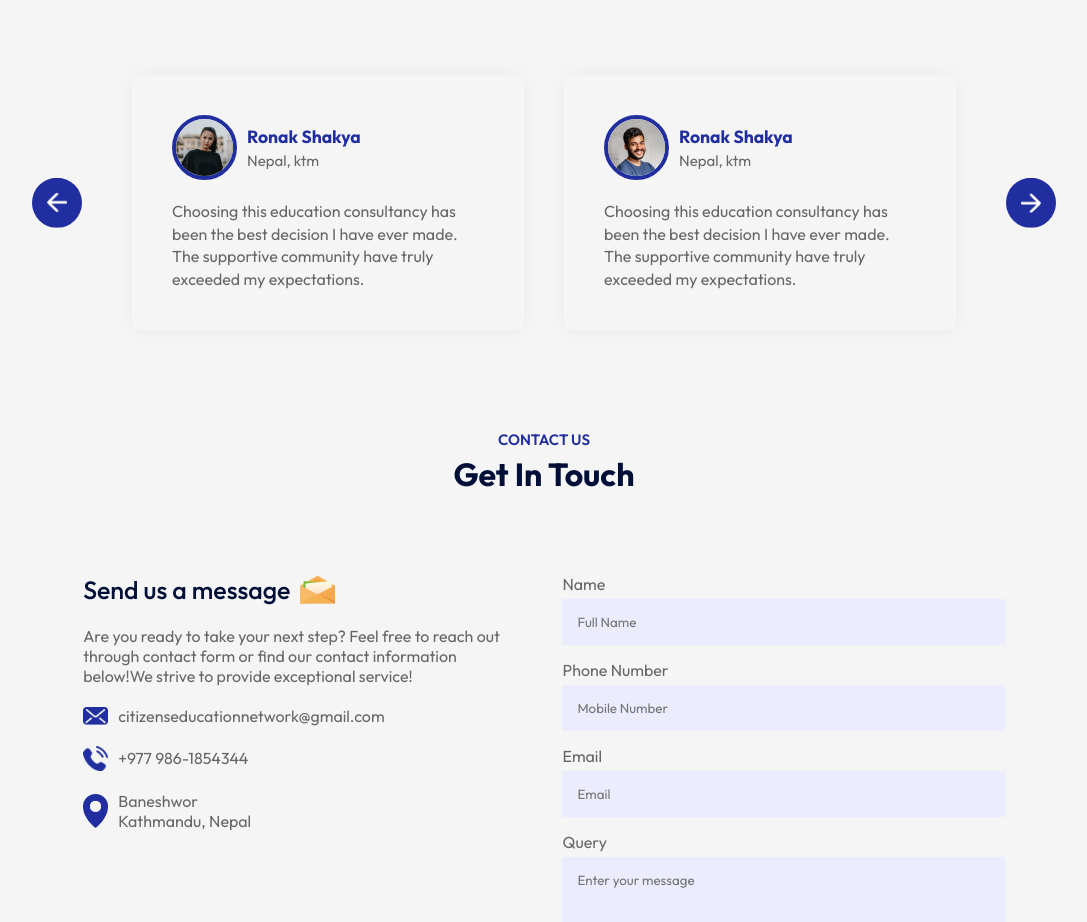
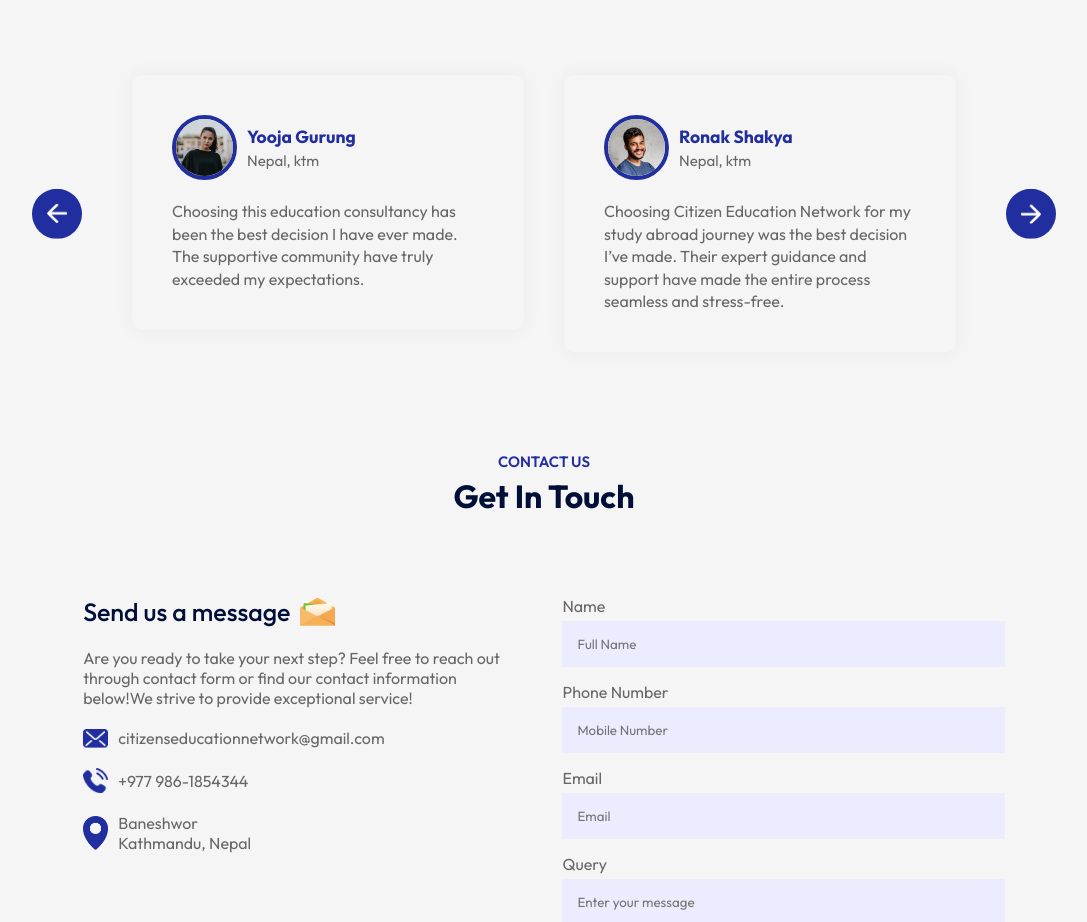
Before and after one commit to Pankaj-Gurung/CitizenEducationNetwork, a React (Vite) app in the folder client/: page / in a window 1280 px wide. Shown: the part 2040-2962 px from the top of the page, without its empty margins (96-1183 px from the left). Built offline with nearby package versions, Linux system fonts and the light colour scheme.

Commit message:
Full Commit

```diff
--- a/client/src/components/Testimonials/Testimonials.jsx
+++ b/client/src/components/Testimonials/Testimonials.jsx
@@ -1,38 +1,39 @@
-import React, { useRef } from 'react'
-import './Testimonials.css'
-import next_icon from '../../assets/next-icon.png'
-import back_icon from '../../assets/back-icon.png'
-import user_1 from '../../assets/user-1.png'
-import user_2 from '../../assets/user-2.png'
-import user_3 from '../../assets/user-3.png'
-import user_4 from '../../assets/user-4.png'
-
+import React, { useRef } from 'react';
+import './Testimonials.css';
+import next_icon from '../../assets/next-icon.png';
+import back_icon from '../../assets/back-icon.png';
+import user_1 from '../../assets/user-1.png';
+import user_2 from '../../assets/user-2.png';
+import user_3 from '../../assets/user-3.png';
+import user_4 from '../../assets/user-4.png';
 
 const Testimonials = () => {
-
   const slider = useRef();
+  const slideCount = 4;
   let tx = 0;
 
-  const slideForward = () =>{
-    if(tx > -50){
+  const slideForward = () => {
+    if (tx > -(slideCount - 1) * 25) {
       tx -= 25;
+    } else {
+      tx = 0;
     }
-    slider.current.style.transform = `translateX(${tx}%)`
+    slider.current.style.transform = `translateX(${tx}%)`;
+  };
+
+  const slideBackward = () => {
+    if (tx < 0) {
+      tx += 25;
+    } else {
+      tx = -(slideCount - 1) * 25;
     }
-
-    const slideBackward = () =>{
-      if(tx < 0){
-        tx += 25;
-      }
-      slider.current.style.transform = `translateX(${tx}%)`
-  }
-
-
+    slider.current.style.transform = `translateX(${tx}%)`;
+  };
 
   return (
     <div className="testimonials">
-        <img src={next_icon} alt="" className='next-btn' onClick={slideForward}/>
-        <img src={back_icon} alt="" className='back-btn' onClick={slideBackward}/>
+      <img src={next_icon} alt="" className='next-btn' onClick={slideForward} />
+      <img src={back_icon} alt="" className='back-btn' onClick={slideBackward} />
       <div className="slider">
         <ul ref={slider}>
           <li>
@@ -40,7 +41,7 @@ const Testimonials = () => {
               <div className="user-info">
                 <img src={user_1} alt="" />
                 <div>
-                    <h3>Ronak Shakya</h3>
+                  <h3>Yooja Gurung</h3>
                   <span>Nepal, ktm</span>
                 </div>
               </div>
@@ -57,7 +58,7 @@ const Testimonials = () => {
                   <span>Nepal, ktm</span>
                 </div>
               </div>
-                <p>Choosing this education consultancy has been the best decision I have ever made. The supportive community have truly exceeded my expectations.</p>
+              <p>Choosing Citizen Education Network for my study abroad journey was the best decision I’ve made. Their expert guidance and support have made the entire process seamless and stress-free.</p>
             </div>
           </li>
 
@@ -66,11 +67,11 @@ const Testimonials = () => {
               <div className="user-info">
                 <img src={user_3} alt="" />
                 <div>
-                    <h3>Ronak Shakya</h3>
+                  <h3>Jenisha Gurung</h3>
                   <span>Nepal, ktm</span>
                 </div>
               </div>
-                <p>Choosing this education consultancy has been the best decision I have ever made. The supportive community have truly exceeded my expectations.</p>
+              <p>I couldn’t be happier with the services from Citizen Education Network. From application to visa assistance, they’ve gone above and beyond to ensure my study abroad experience is on the right track.</p>
             </div>
           </li>
 
@@ -79,17 +80,17 @@ const Testimonials = () => {
               <div className="user-info">
                 <img src={user_4} alt="" />
                 <div>
-                    <h3>Ronak Shakya</h3>
+                  <h3>Paljor Gurung</h3>
                   <span>Nepal, ktm</span>
                 </div>
               </div>
-                <p>Choosing this education consultancy has been the best decision I have ever made. The supportive community have truly exceeded my expectations.</p>
+              <p>Their personalized approach and in-depth knowledge of the study abroad process have made my dream of studying internationally a reality.</p>
             </div>
           </li>
         </ul>
       </div>
     </div>
-  )
-}
+  );
+};
 
-export default Testimonials
+export default Testimonials;
```
Lines whose indentation alone changed are shown as unchanged.
